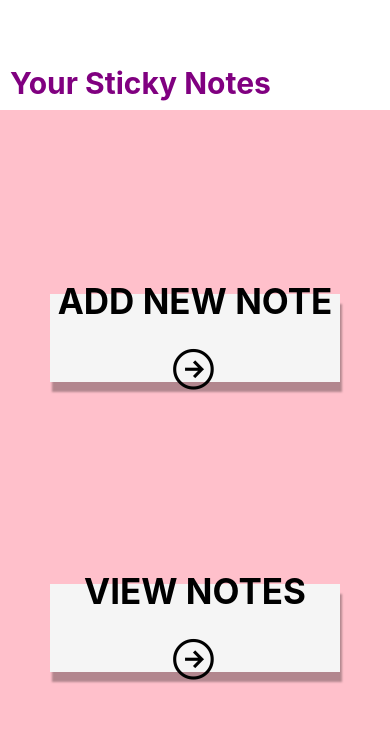
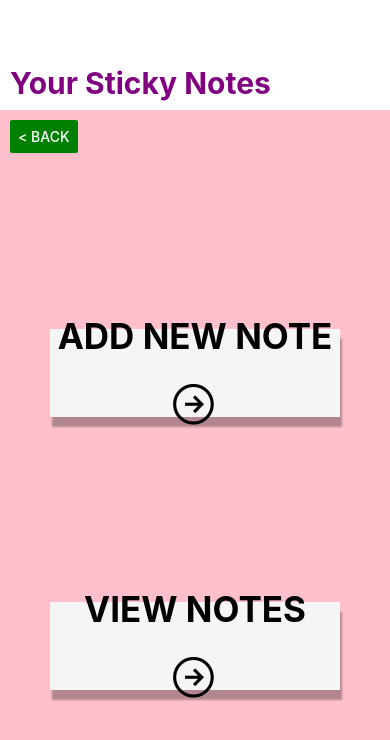
Before and after one commit to Alisoneoz/simple-notes-app-react-native, a React Native app: screen / in a window 390 px wide. Shown: the top 740 px of the page. Built offline with nearby package versions, Linux system fonts and the light colour scheme.

Commit message:
Add internal navigation from Screens to Homepage with a 'BACK' button

```diff
--- a/App.js
+++ b/App.js
@@ -6,6 +6,7 @@ import { useState } from "react";
 import { ScreenType } from "./constants/constants";
 import AllNotesScreen from "./screens/AllNotesScreen";
 import AddNote from "./screens/AddNote";
+import BackButton from "./components/BackButton";
 
 export default function App() {
   const [screen, setScreen] = useState(ScreenType.home);
@@ -28,6 +29,7 @@ export default function App() {
     <View style={styles.container}>
       <Header />
       <StatusBar style="auto" />
+      <BackButton onButtonClick={(data)=>setScreen(data)} />
       {content}
     </View>
   );
--- /dev/null
+++ b/components/BackButton.js
@@ -0,0 +1,30 @@
+import { Button, StyleSheet, Text, View } from "react-native";
+import React from "react";
+import { ScreenType } from "../constants/constants";
+
+const BackButton = ({ onButtonClick }) => {
+  return (
+    <View style={styles.container}>
+      <View style={styles.button}>
+        <Button
+          onPress={() => onButtonClick(ScreenType.home)}
+          color={"green"}
+          title="< Back"
+        />
+      </View>
+    </View>
+  );
+};
+
+export default BackButton;
+
+const styles = StyleSheet.create({
+  container: {
+    flexDirection: "row",
+    justifyContent: "flex-start",
+    alignItems: "flex-start",
+  },
+  button: {
+    margin: 10,
+  },
+});
```
